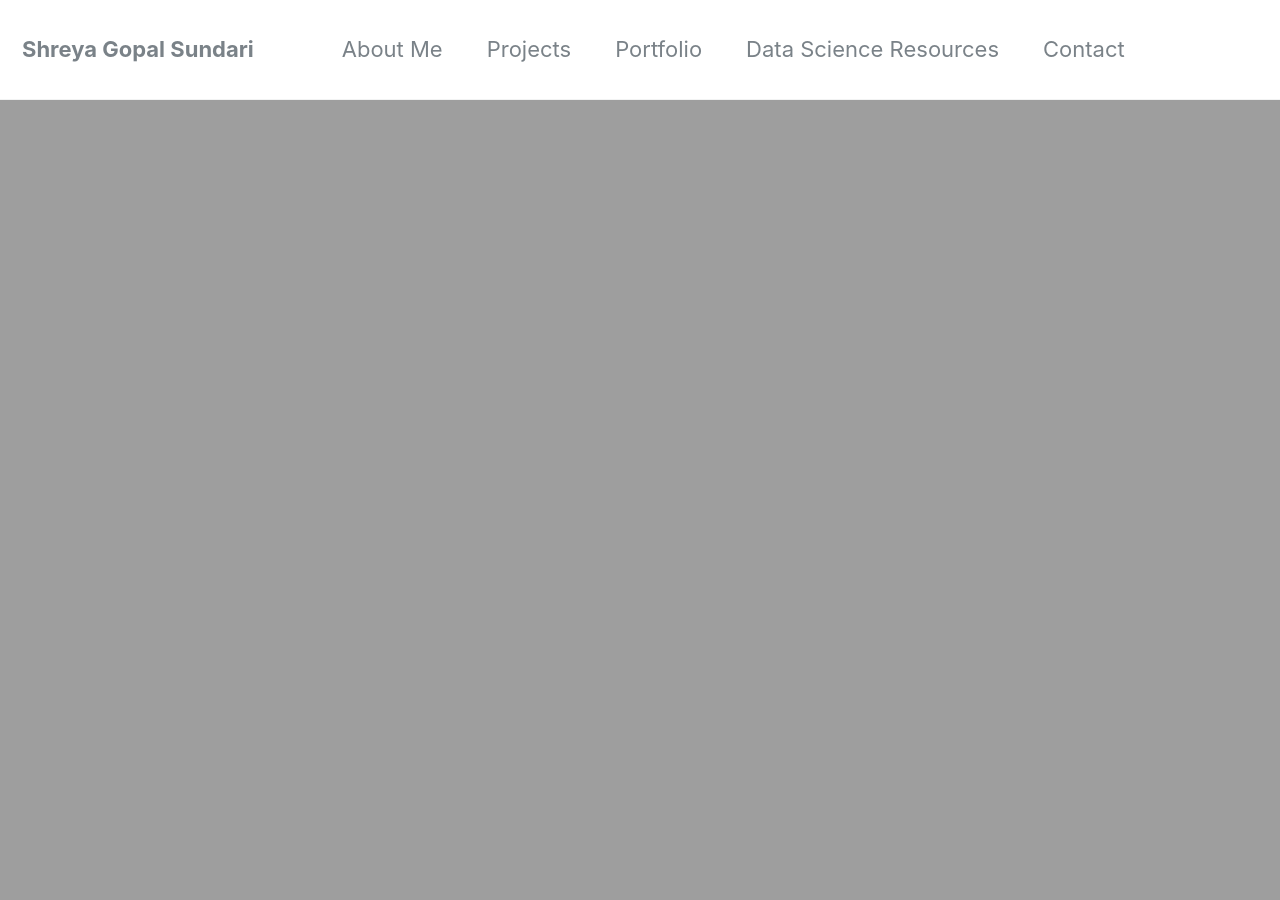
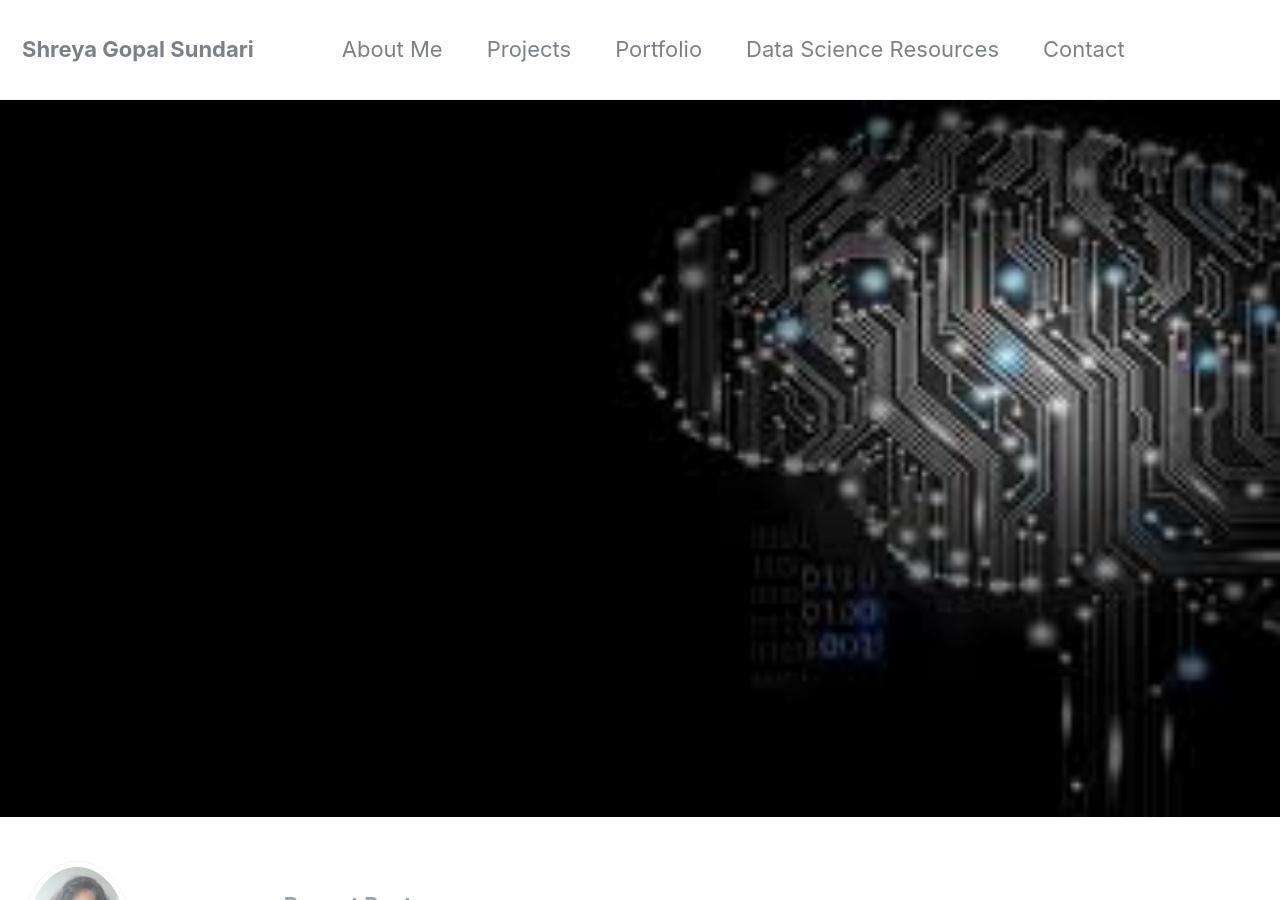
Before and after one commit to shreyagopal/shreyagopal.github.io, a Jekyll site: the page built from index.html, in a window 1280 px wide and 900 px high. Built offline with Jekyll 4.4.1, drawn with Linux system fonts in a browser that asks for light colours; the list of posts is cut into pages by our own code.

Commit message:
Update index.html

```diff
--- a/index.html
+++ b/index.html
@@ -2,5 +2,5 @@
 layout: home
 author_profile: true
 header:
-  image: "/images/images(1).jpg"
+  image: "/images/Background.jpg"
 ---
```
